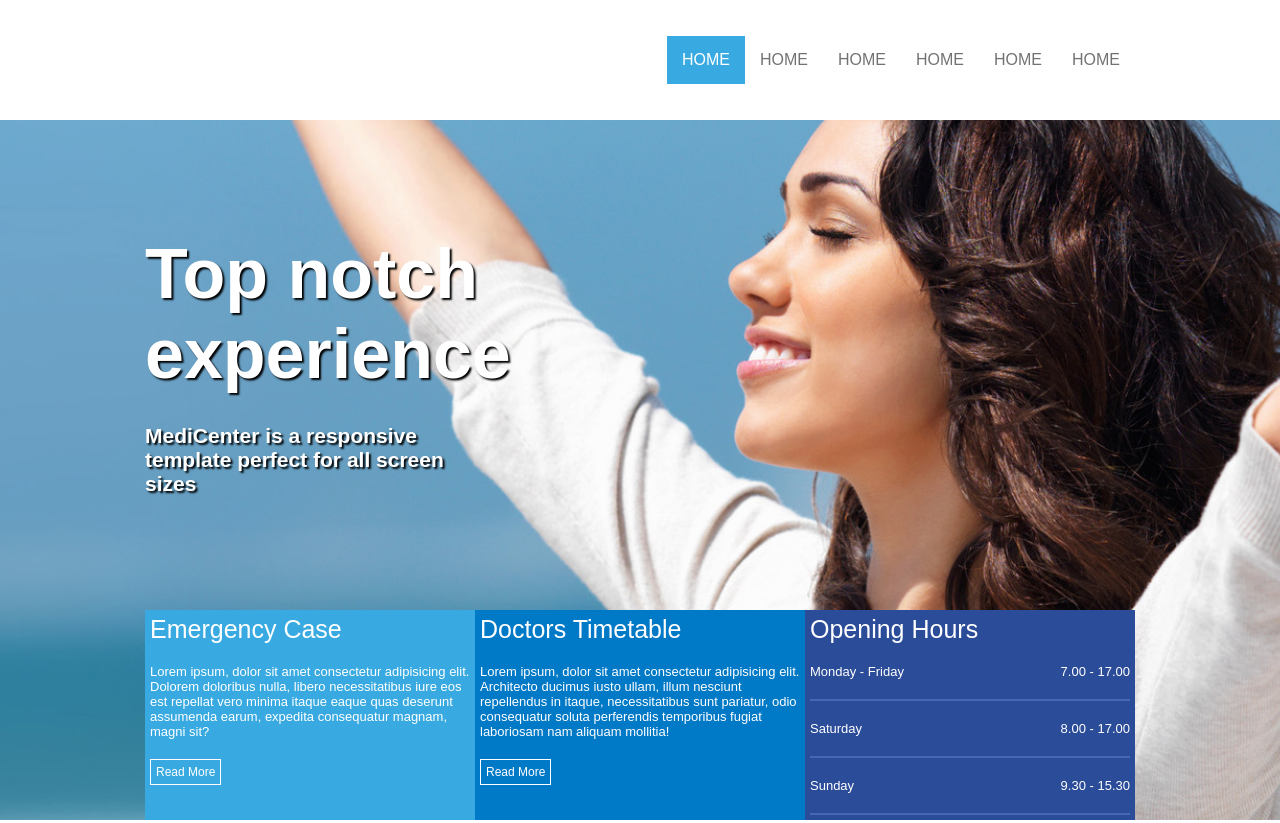
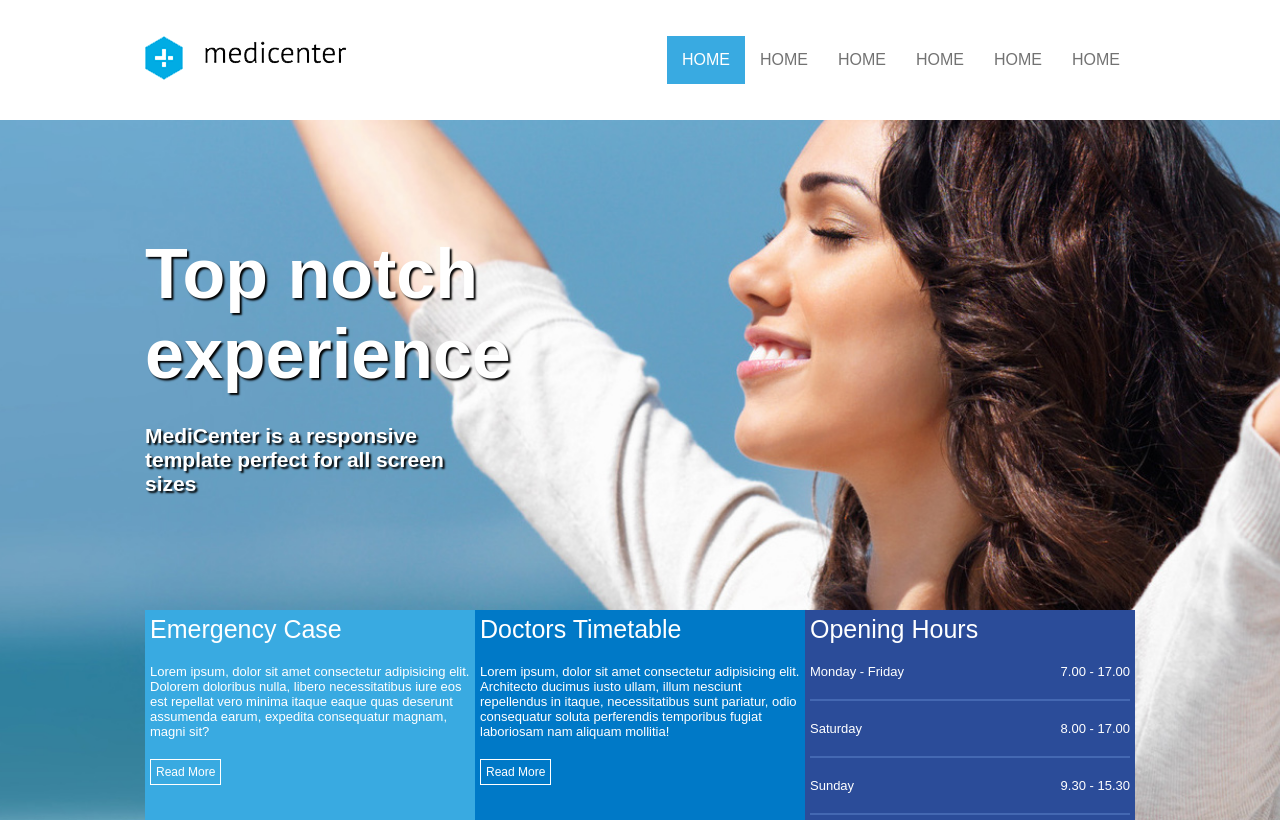
Before and after one commit to Miskaskel/site_medicenter, a plain HTML site: page index.html in a window 1280 px wide. Shown: the top 823 px of the page. Drawn offline with Linux system fonts and the light colour scheme; the site is published under a folder, as on GitHub Pages, so addresses that start at the root find nothing; files whose address does not match are found by name.

Commit message:
Update index.html

```diff
--- a/index.html
+++ b/index.html
@@ -25,7 +25,7 @@
     <header>
         <div class="container">
             <div class="logo">
-                <a href=""><img src="/assets/images/logo.png" alt=""></a>
+                <a href=""><img src="assets/images/logo.png" alt=""></a>
             </div>
             <div class="menu">
                 <nav>
```
